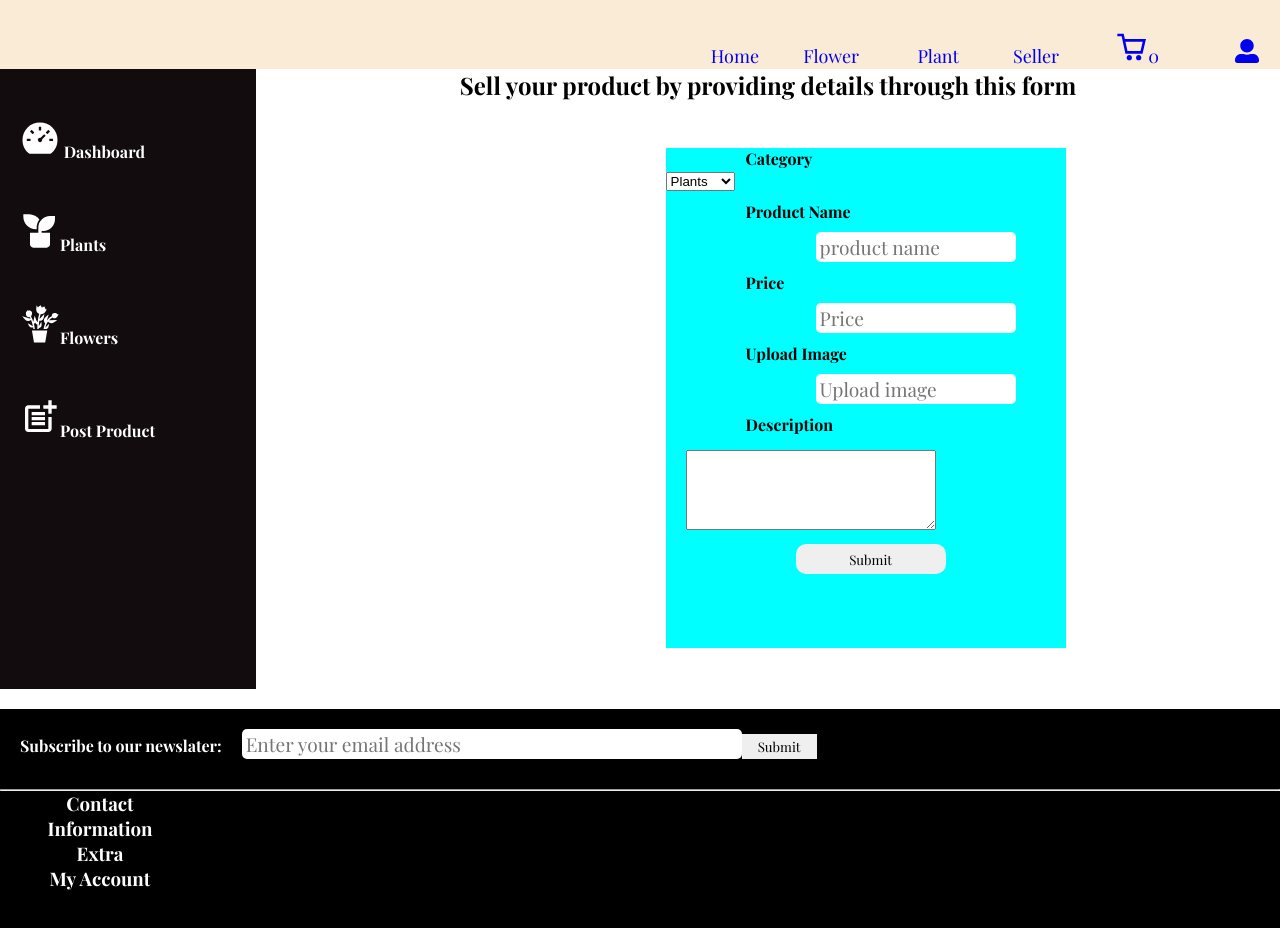
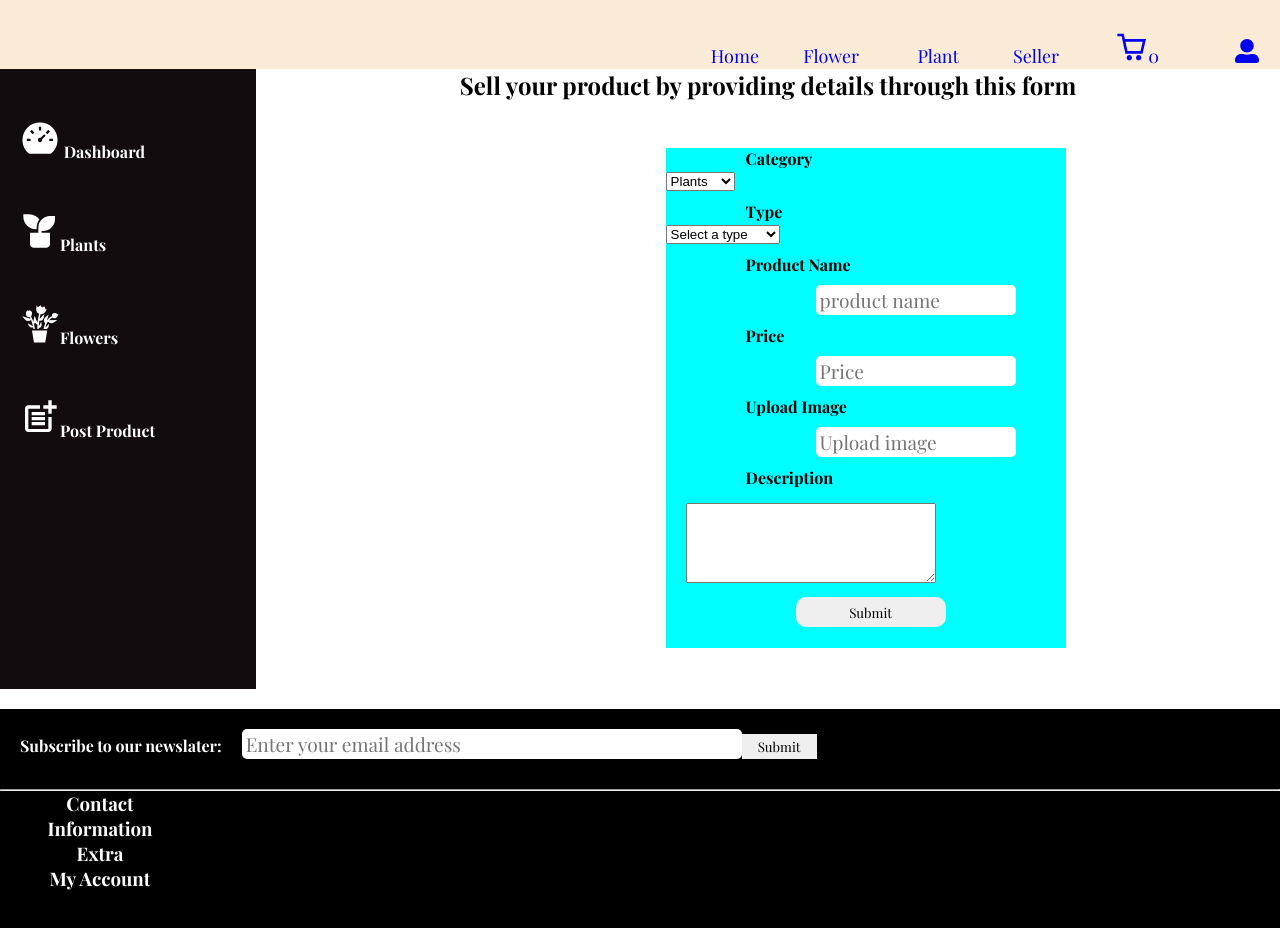
Before and after one commit to luyosamson/BlossomsStore, a React (Create React App) app: page /seller/dashboard/NewPlantForm in a window 1280 px wide. Shown: the top 928 px of the page. Built offline with nearby package versions, Linux system fonts and the light colour scheme.

Commit message:
Added Type to the form

```diff
--- a/src/components/newplantForm/NewPlantForm.js
+++ b/src/components/newplantForm/NewPlantForm.js
@@ -8,6 +8,7 @@ function NewPlantForm({ onAddPlant }) {
   const [price, setPrice] = useState("");
   const [description, setDescription] = useState("");
   const [category, setCategory] = useState("plants");
+  const [type, setType] = useState("");
 
   function handleAddPlant(e) {
     e.preventDefault();
@@ -16,7 +17,8 @@ function NewPlantForm({ onAddPlant }) {
       name: name,
       image: image,
       price: price,
-      description: description
+      description: description,
+      type: type
     };
 
     const endpoint =
@@ -38,6 +40,10 @@ function NewPlantForm({ onAddPlant }) {
       });
   }
 
+  const flowerTypes = ["Love flowers", "Gift flowers", "Birthday flowers", "Romantic flowers"];
+  const plantTypes = ["Indoor plants", "Succulent plant", "Herbs", "Bonsai", "Gift plants"];
+  const types = category === "plants" ? plantTypes : flowerTypes;
+
   return (
     <div className="new-plant-form">
       <div className="dashboard">
@@ -51,6 +57,15 @@ function NewPlantForm({ onAddPlant }) {
             <select value={category} onChange={(e) => setCategory(e.target.value)}>
               <option value="plants">Plants</option>
               <option value="flowers">Flowers</option>
+            </select>
+            <label>Type</label>
+            <select value={type} onChange={(e) => setType(e.target.value)}>
+              <option value="">Select a type</option>
+              {types.map((t) => (
+                <option key={t} value={t}>
+                  {t}
+                </option>
+              ))}
             </select>
             <label>Product Name</label>
             <input
```
